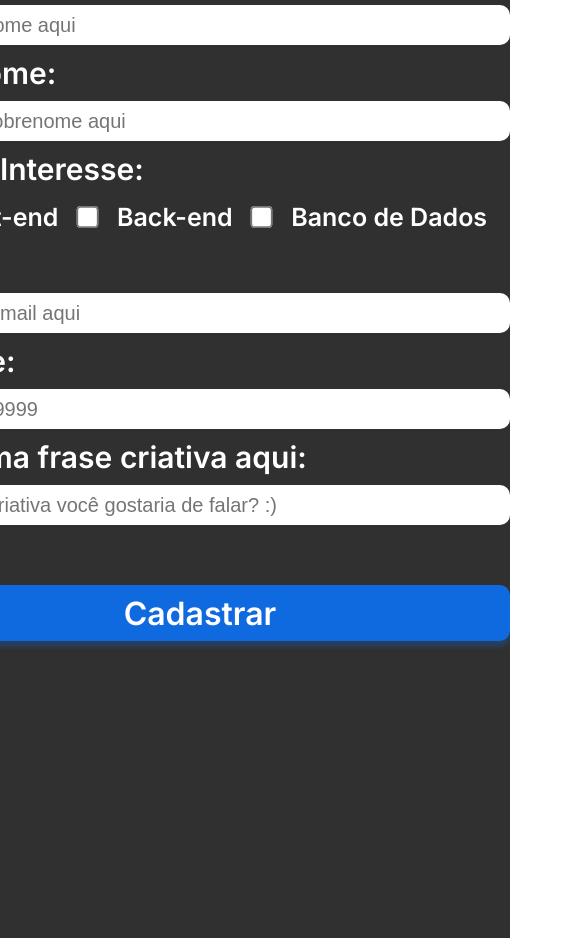
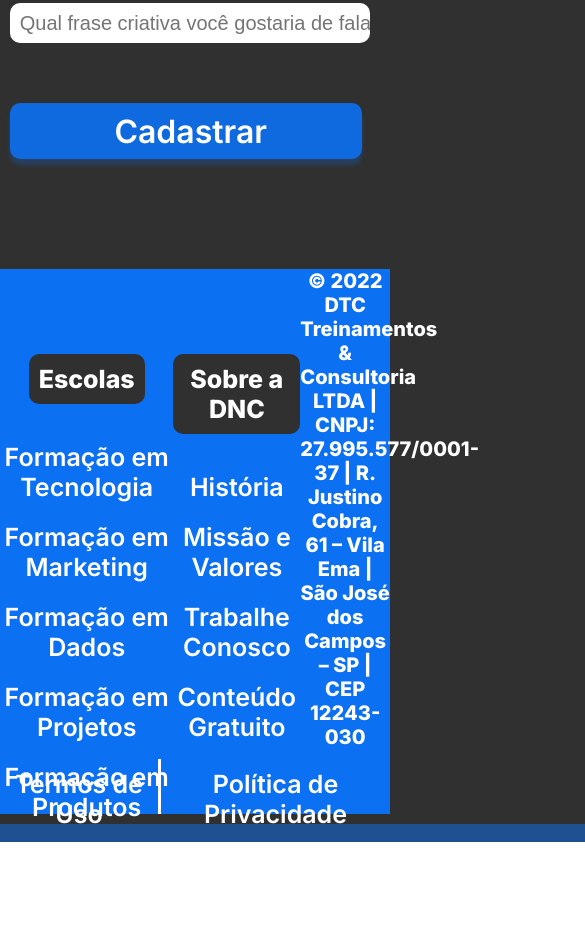
Before and after one commit to JeffTMDev/Bootcamp-DNC, a plain HTML site: page index.html in a window 390 px wide. Shown: the part 1062-2000 px from the top of the page, 585 px wide, since content can reach past the window. After the commit the page ends 1904 px from the top, so only its background shows below. Drawn offline with Linux system fonts and the light colour scheme.

Commit message:
adição de media query

```diff
--- a/index.html
+++ b/index.html
@@ -21,9 +21,9 @@
     <section>
         <header>
             <h1>BOOTCAMP DNC</h1>
-            <h2>Esse será um evento exclusivo para todos os alunos<br>
-                da <b>DNC</b>, que querem <span class="invert">acelerar a carreira</span> com uma<br>
-                semana intensiva de conteúdo de mercado entre<br>
+            <h2>Esse será um evento exclusivo para todos os alunos
+                da <b>DNC</b>, que querem <span class="invert">acelerar a carreira</span> com uma
+                semana intensiva de conteúdo de mercado entre
                 <span class="invert">BACK-END, FRONT-END & BANCO DE DADOS.</span></h2>
         </header>
         <form action="">
@@ -59,5 +59,55 @@
             <input type="submit" value="Cadastrar">
         </form>
     </section>
+    <footer>
+        <div class="linha1">
+            <nav>
+                <h5>Escolas</h5><br>
+                <ul>
+                    <li>
+                        <a href="">Formação em Tecnologia</a>
+                    </li>
+                    <li>
+                        <a href="">Formação em Marketing</a>
+                    </li>
+                    <li>
+                        <a href="">Formação em Dados</a>
+                    </li>
+                    <li>
+                        <a href="">Formação em Projetos</a>
+                    </li>
+                    <li>
+                        <a href="">Formação em Produtos</a>
+                    </li>
+                </ul>
+            </nav>
+            <nav>
+                <h5>Sobre a DNC</h5><br>
+                <ul>
+                    <li>
+                        <a href="">História</a>
+                    </li>
+                    <li>
+                        <a href="">Missão e Valores</a>
+                    </li>
+                    <li>
+                        <a href="">Trabalhe Conosco</a>
+                    </li>
+                    <li>
+                        <a href="">Conteúdo Gratuito</a>
+                    </li>
+            </nav>
+            <div class="endereço">
+                © 2022 DTC Treinamentos & Consultoria
+                LTDA | CNPJ: 27.995.577/0001-37 | R.
+                Justino Cobra, 61 – Vila Ema | São José dos
+                Campos – SP | CEP 12243-030
+            </div>
+        </div>
+        <div class="linha2">
+            <a href="">Termos de Uso</a>
+            <a href="">Política de Privacidade</a>
+        </div>
+    </footer>
 </body>
 </html>
--- a/style.css
+++ b/style.css
@@ -3,10 +3,10 @@
     padding: 0px;
 }
 body{
-    background: linear-gradient(180deg, rgba(12, 112, 242, 0.5) 19.91%, rgba(12, 112, 242, 0) 24.84%),
+    background: linear-gradient(180deg, rgba(12, 112, 242, 0.5) 25.91%, rgba(12, 112, 242, 0) 35.84%),
     linear-gradient(0deg, #303030, #303030),
     linear-gradient(0deg, #BABABA, #BABABA);
-    height: 2000px;
+    height: auto;
 }
 #principal {
     width: 100%;
@@ -89,6 +89,7 @@ header h2{
     text-align: center;
 
     margin-bottom: 30px;
+    width: 660px;
 }
 
 header .invert{
@@ -126,7 +127,7 @@ input {
 .checkbox-items {
     font-size: 25px;
     display: flex;
-    justify-content: space-evenly;
+    justify-content: space-around;
     align-items: center;
 }
 
@@ -147,3 +148,141 @@ input[type="submit"] {
     cursor: pointer;
     margin-top: 50px;
 }
+
+footer {
+    width: 100%;
+    background: rgba(12, 112, 242, 1);
+}
+
+footer .linha1 {
+    display: flex;
+    justify-content: space-around;
+    align-items: center;
+}
+
+footer ul {
+    list-style: none;
+    padding: 0px;
+}
+
+footer nav {
+    display: flex;
+    flex-direction: column;
+    align-items: center;
+    height: 330px;
+    margin-bottom: 20px;
+}
+
+footer h5 {
+    text-align: center;
+    font-family: "Inter";
+    font-size: 25px;
+    font-weight: 800;
+    color: white;
+    background: rgba(48, 48, 48, 1);
+    border-radius: 10px;
+    padding: 10px;
+    margin-top: 20px;
+}
+
+footer ul li {
+    text-align: center;
+    font-family: "Inter";
+    font-size: 25px;
+    font-weight: 600;
+    margin: 20px 0px 20px 0px;
+}
+
+footer .endereço {
+    font-family: Inter;
+    font-size: 20px;
+    font-weight: 800;
+    text-align: center;
+    color: white;
+    width: 23%;
+}
+
+footer a {
+    text-decoration: none;
+    color: white;
+}
+
+footer a:hover {
+    color: #CECECE;
+}
+
+.linha2 {
+    display: flex;
+    justify-content: center;
+    margin: 10px 0px 10px 0px;
+}
+
+footer .linha2 a{
+    font-family: "Inter";
+    font-size: 25px;
+    font-weight: 600;
+    text-align: center;
+    height: 35px;
+    padding: 10px;
+}
+
+footer .linha2 a:first-child{
+    border-right: 3px solid white;
+}
+
+@media only screen and (max-width: 600px) {
+
+    #principal {
+       display: flex;
+       flex-direction: column;
+       width: 100%;
+       height: auto;
+    }
+
+    #menu {
+        flex-direction: column;
+        width: 100%;
+        align-items: center;
+        margin: 20px;
+    }
+
+    #principal button{
+        width: 100%;
+        margin: 0px;
+    }
+
+    header h1 {
+        font-size: 40px;
+    }
+
+    section h2 {
+        font-size: 24px;
+        width: 360px;
+        line-height: 30px;
+        margin-bottom: 20px;
+    }
+
+    form {
+        width: 95%;
+    }
+
+    form input{
+        width: 350px;
+    }
+    form label {
+        font-size: 20px;
+    }
+
+    input[type="checkbox"] {
+        transform: scale(0.5);
+        max-width: 9%;
+    }
+
+    .checkbox-items {
+        font-size: 15px;
+    }
+
+    input[type="submit"] {
+        width: 95%;
+    }
+}
```
